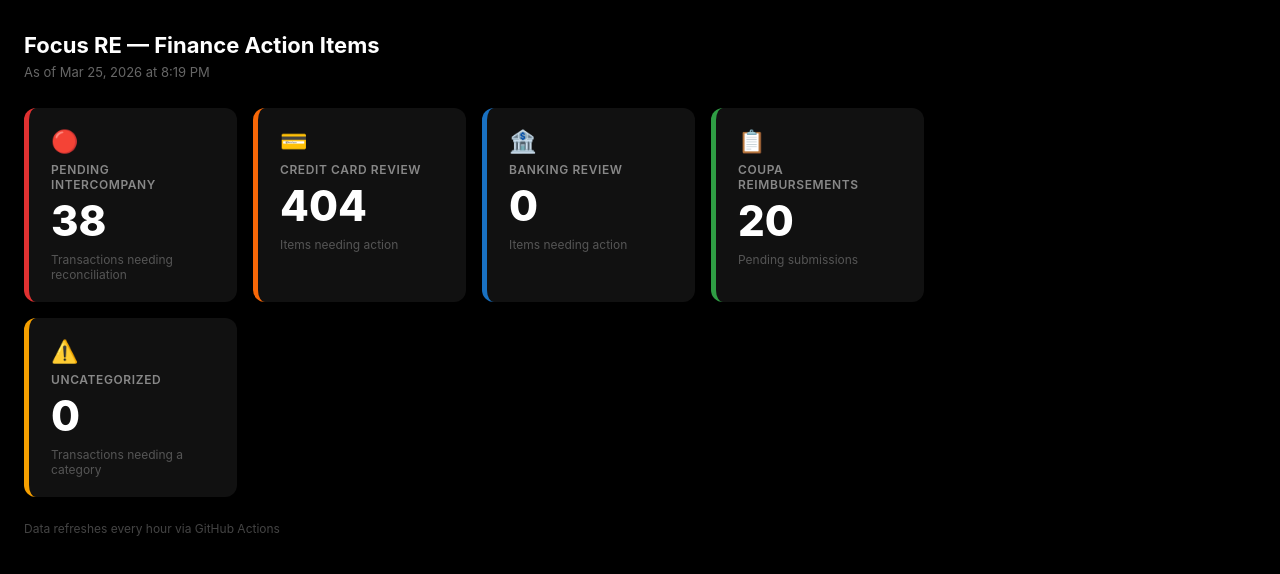
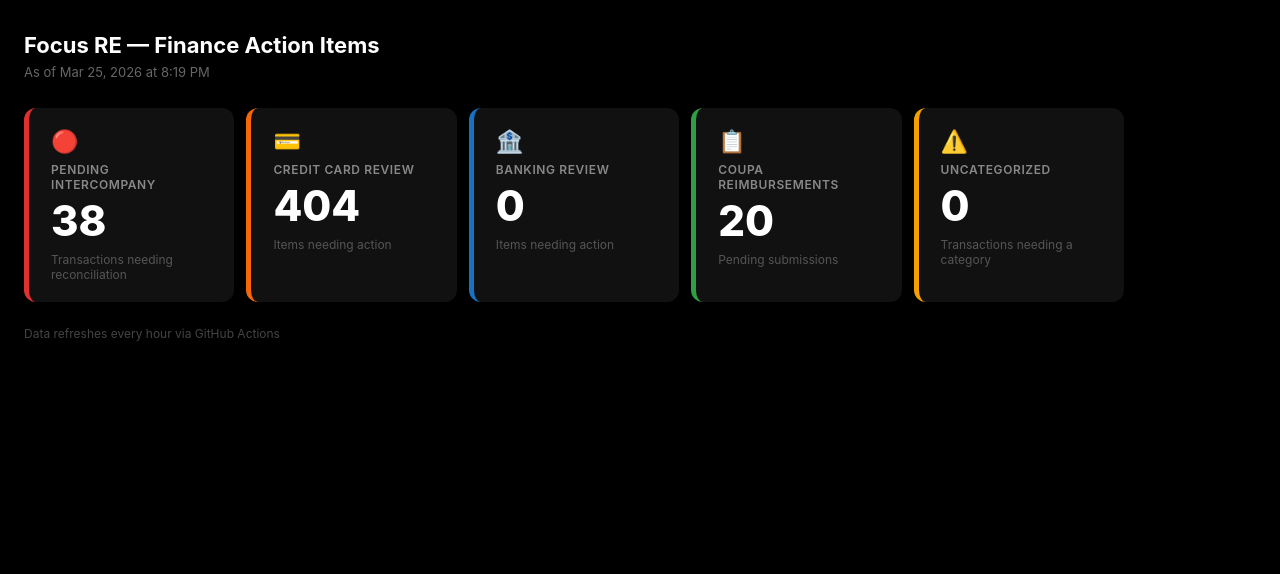
Before and after one commit to krista-art/focus-re-dashboard, a plain HTML site: page index.html in a window 1280 px wide. Drawn offline with Linux system fonts and the light colour scheme.

Commit message:
style: force all 5 cards onto one row

```diff
--- a/index.html
+++ b/index.html
@@ -25,9 +25,9 @@
     }
     .grid {
       display: grid;
-      grid-template-columns: repeat(auto-fit, minmax(200px, 1fr));
-      gap: 16px;
-      max-width: 900px;
+      grid-template-columns: repeat(5, 1fr);
+      gap: 12px;
+      max-width: 1100px;
     }
     .card {
       background: #111;
```
